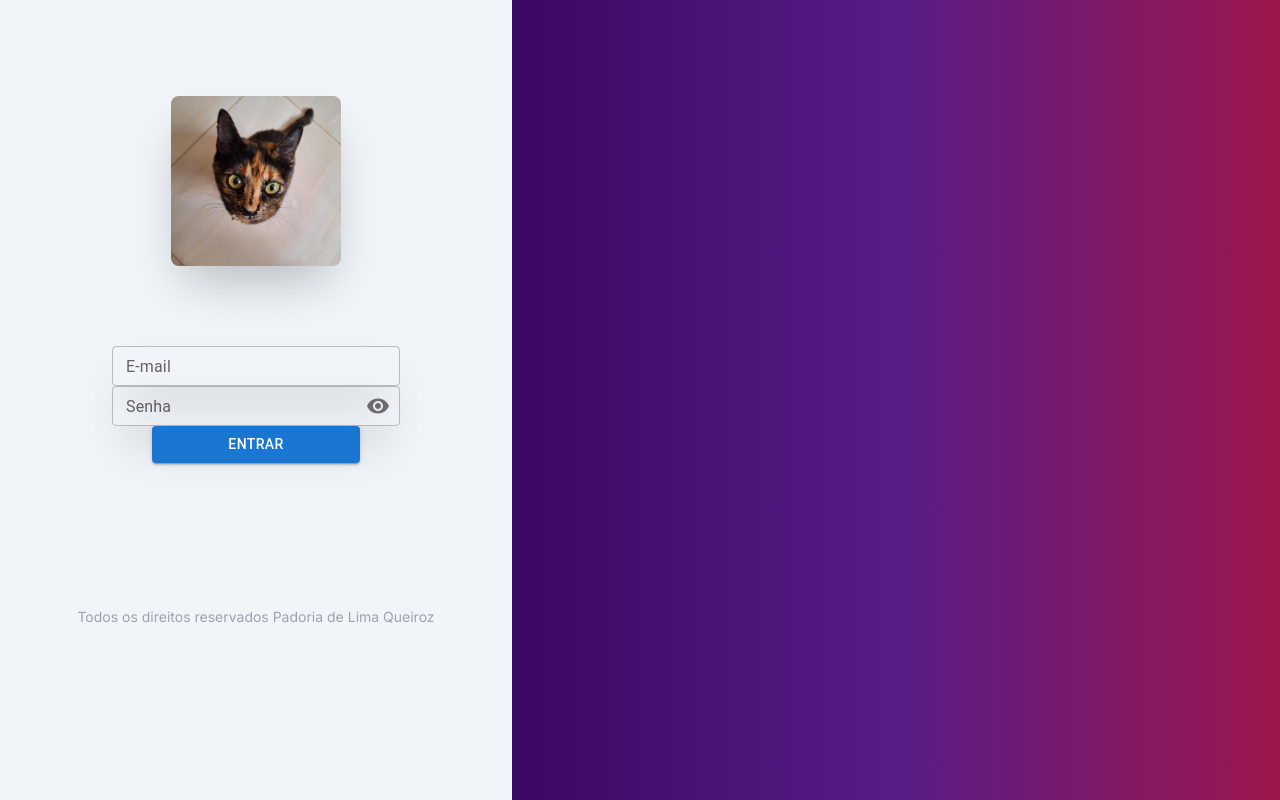
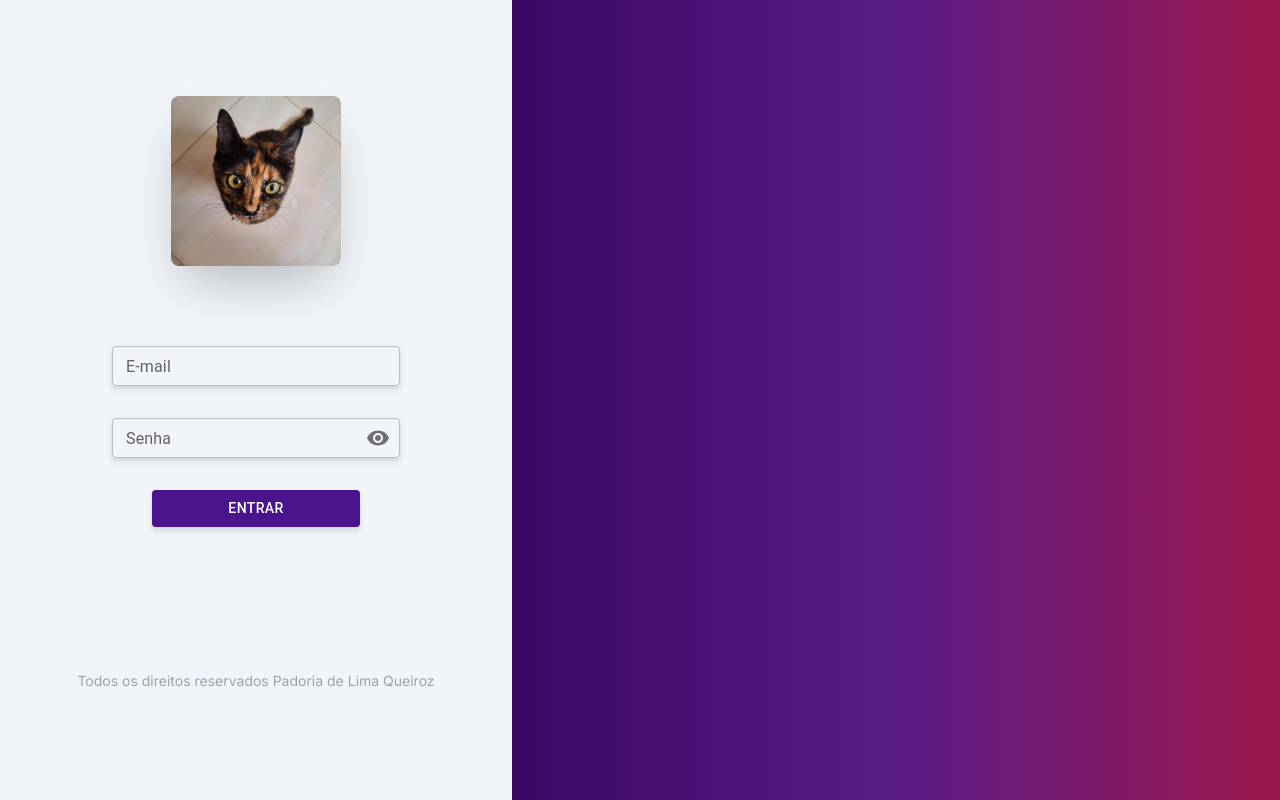
Before and after one commit to MatheusFQueiroz/pandora-project, a Next.js app: page / in a window 1280 px wide. Built offline with nearby package versions, Linux system fonts and the light colour scheme.

Commit message:
lets see it

```diff
--- a/src/components/Login.tsx
+++ b/src/components/Login.tsx
@@ -40,7 +40,10 @@ export function Login() {
         <form className="flex flex-col py-20 items-center" onSubmit={handleSubmit}>
             <ThemeProvider theme={theme}>
                 <TextField
-                    className="w-72 shadow-2xl"
+                    sx={{
+                        width: '18rem',
+                        boxShadow: '0 4px 6px rgba(0, 0, 0, 0.1), 0 1px 3px rgba(0, 0, 0, 0.06)',
+                    }}
                     label="E-mail"
                     variant="outlined"
                     size="small"
@@ -52,10 +55,12 @@ export function Login() {
             </ThemeProvider>
 
             <ThemeProvider theme={theme}>
-                <FormControl variant="outlined" className="shadow-2xl mt-6" size="small">
+                <FormControl variant="outlined" sx={{ boxShadow: '0 4px 6px rgba(0, 0, 0, 0.1), 0 1px 3px rgba(0, 0, 0, 0.06)', mt: 4,}} size="small">
                     <InputLabel htmlFor="outlined-adornment-password">Senha</InputLabel>
                     <OutlinedInput
-                        className="w-72"
+                        sx={{
+                            width: '18rem',
+                        }}
                         id="outlined-adornment-password"
                         type={showPassword ? 'text' : 'password'}
                         value={password}
--- a/src/components/SubmitButton.tsx
+++ b/src/components/SubmitButton.tsx
@@ -11,7 +11,13 @@ export const SubmitButton: React.FC<SubmitButtonProps> = ({ label }, { onClick }
     <Button
       type="submit"
       variant="contained"
-      className="mt-8 w-52 bg-purple-900 cursor-pointer shadow-2xl"
+      sx={{
+        mt: 4,
+        width: '13rem',
+        backgroundColor: '#4a148c',
+        cursor: 'pointer',
+        boxShadow: '0 4px 6px rgba(0, 0, 0, 0.1), 0 1px 3px rgba(0, 0, 0, 0.06)',
+      }}
     >
       {label}
     </Button>
```
